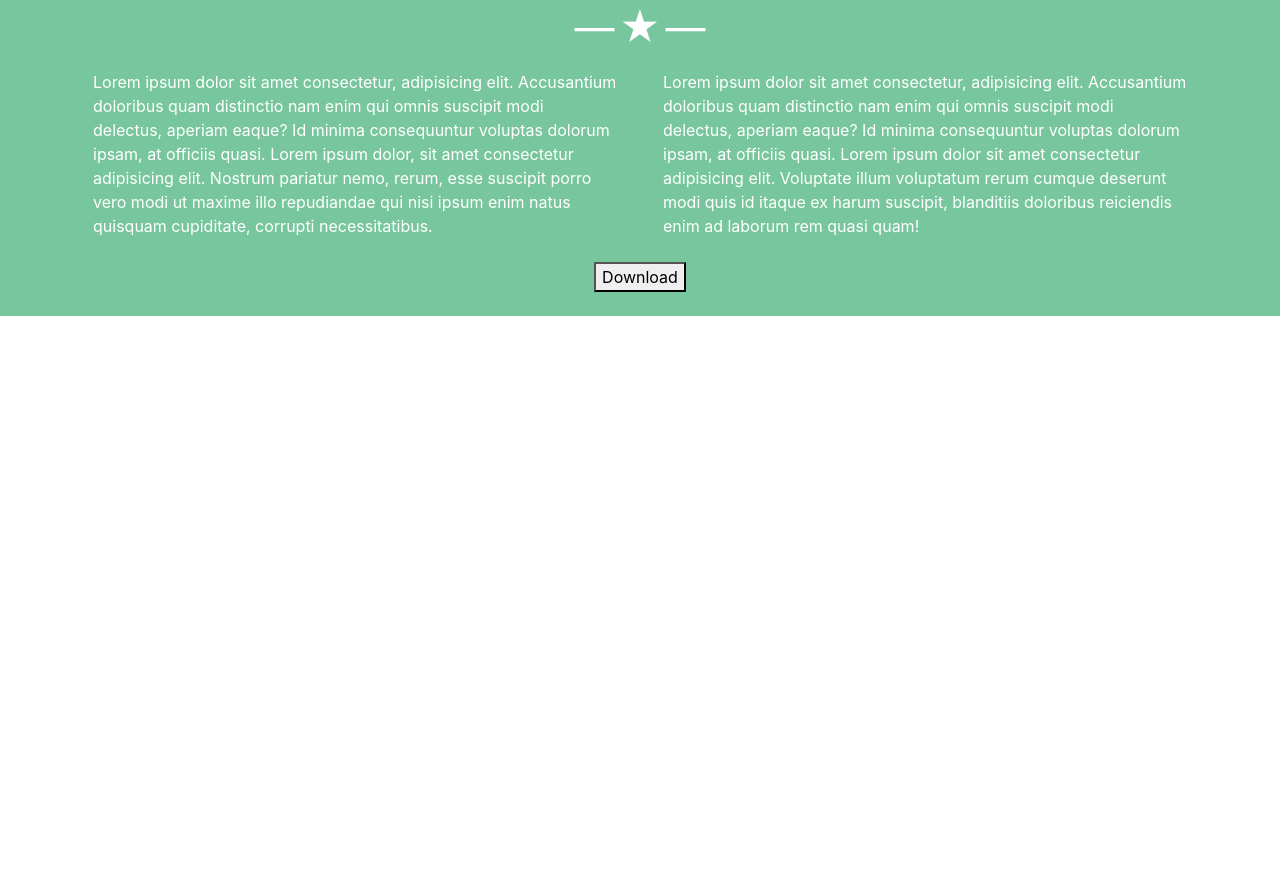
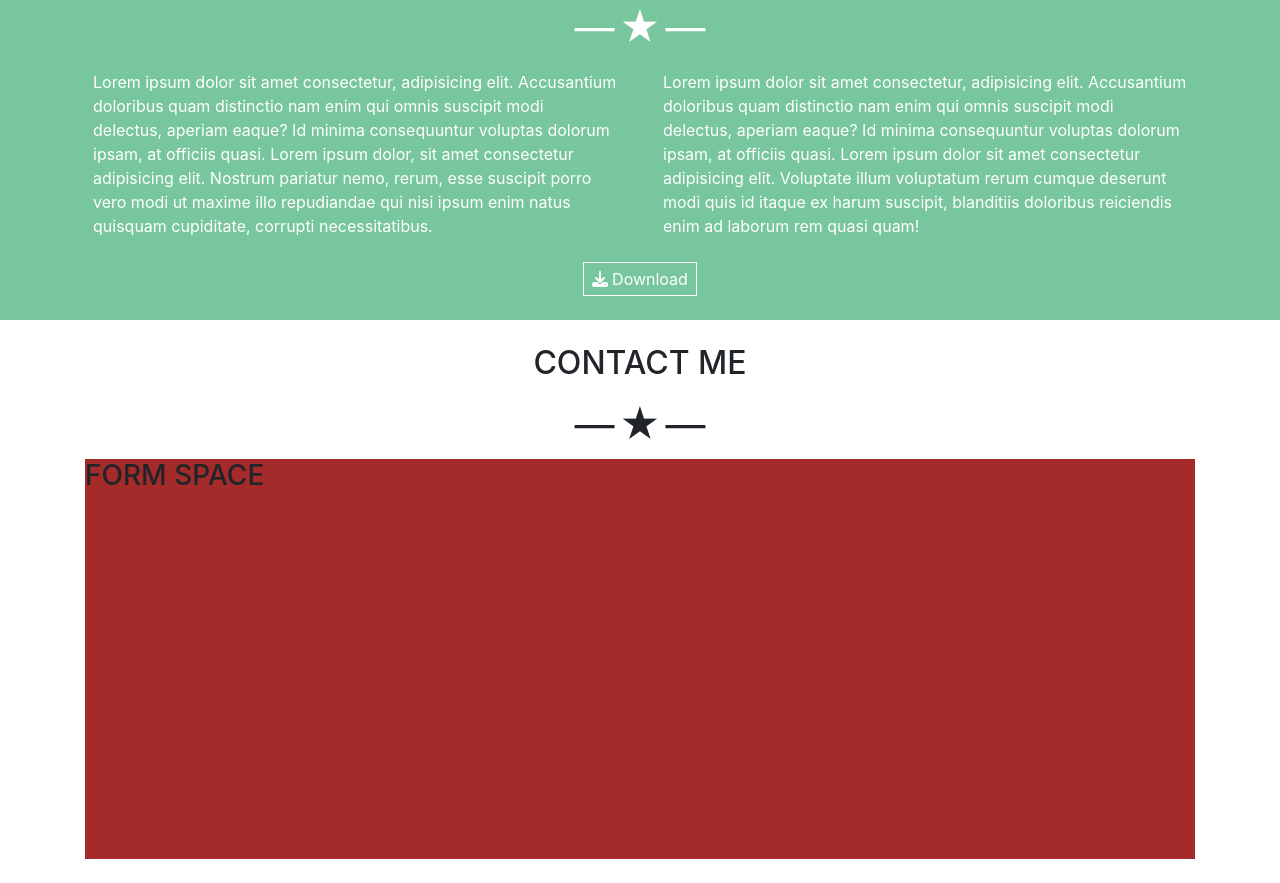
Before and after one commit to FabrizioFornone/html-css-bootstrap-freelancer, a plain HTML site: page index.html in a window 1280 px wide. Shown: the part 1487-2370 px from the top of the page. Before the commit the page ends 1803 px from the top, so only its background shows below. Drawn offline with nearby package versions, Linux system fonts and the light colour scheme.

Commit message:
Section 3 done

```diff
--- a/css/style.css
+++ b/css/style.css
@@ -17,3 +17,26 @@
 span {
     font-size: 40px;
 }
+
+button {
+    background: transparent;
+    color: #fff;
+    border: 1px solid #fff;
+}
+
+button span {
+    font-size: 16px;
+}
+
+button span::before {
+    content: "\f019";
+    font-family: "Font Awesome 5 Free";
+    font-weight: 800;
+    font-size: 16px;
+    padding-right: 4px;
+}
+
+form {
+    height: 400px;
+    background: brown;
+}
--- a/index.html
+++ b/index.html
@@ -4,6 +4,10 @@
     <meta charset="UTF-8" />
     <meta http-equiv="X-UA-Compatible" content="IE=edge" />
     <meta name="viewport" content="width=device-width, initial-scale=1.0" />
+    <script
+      src="https://kit.fontawesome.com/b3cc79e674.js"
+      crossorigin="anonymous"
+    ></script>
     <link
       rel="stylesheet"
       href="https://maxcdn.bootstrapcdn.com/bootstrap/4.0.0/css/bootstrap.min.css"
@@ -115,12 +119,26 @@
                 blanditiis doloribus reiciendis enim ad laborum rem quasi quam!
               </p>
             </div>
-            <button>Download</button>
+            <button class="py-1 px-2"><span>Download</span></button>
           </div>
         </div>
       </div>
     </section>
     <!-- Section 3 -->
-    <section></section>
+    <section>
+      <div class="container-fluid">
+        <div class="container py-4">
+          <h2 class="text-center text-uppercase">contact me</h2>
+          <div class="text-center py-1">
+            <span>&#8213;</span>
+            <span>&#9733;</span>
+            <span>&#8213;</span>
+          </div>
+          <div>
+              <form action=""><h3 class="text-uppercase">form space</h3></form>
+          </div>
+        </div>
+      </div>
+    </section>
   </body>
 </html>
```
